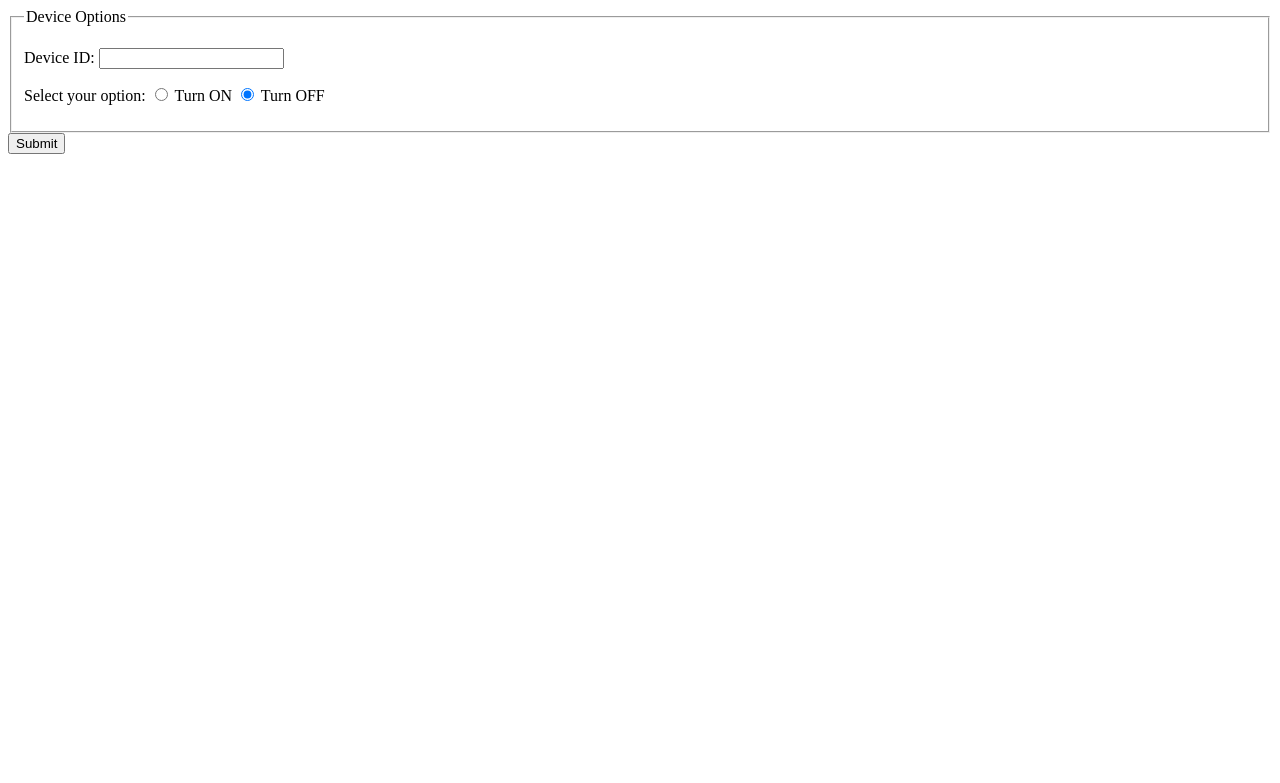
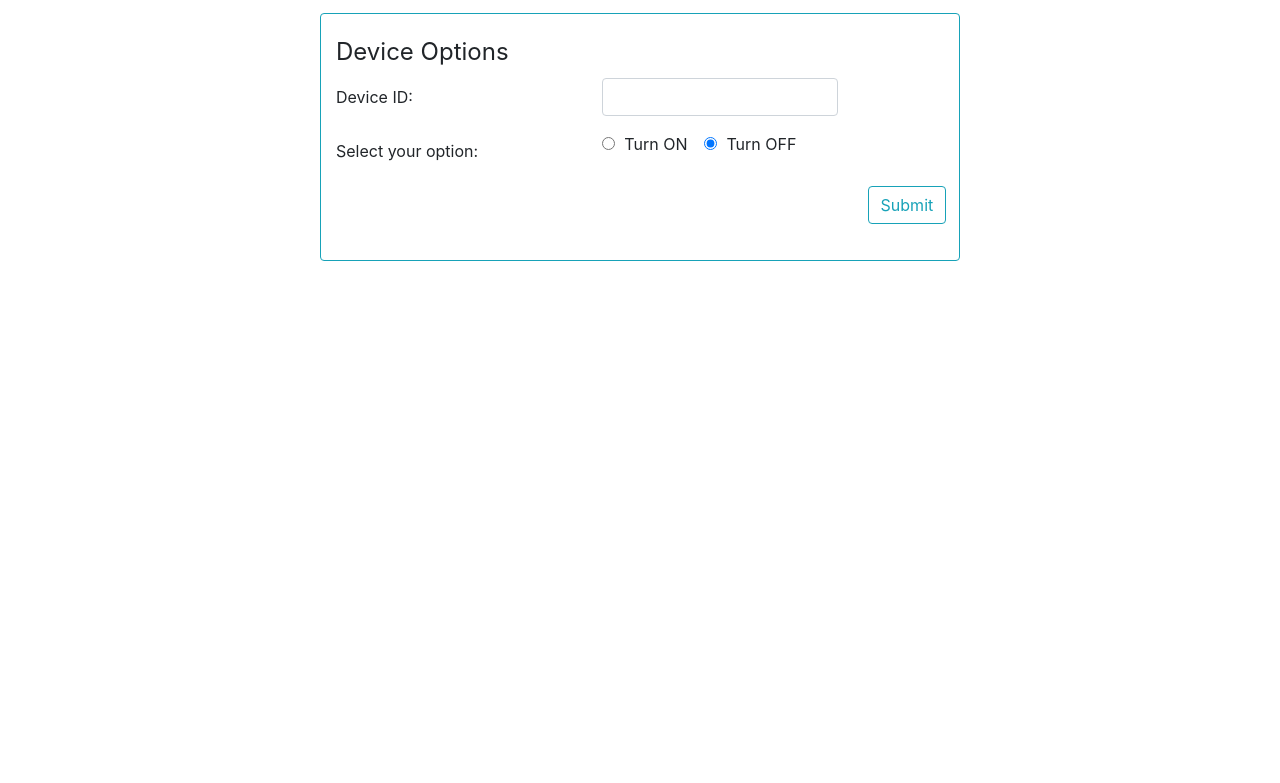
Before and after one commit to FranNetti/smartDentist, a Django app: page /manageDevice/ in a window 1280 px wide. Shown: the top 783 px of the page. Run offline with Django 3.2, Linux system fonts and the light colour scheme; some libraries are stand-ins or nearby versions.

Commit message:
change manageDevice UI

```diff
--- a/backend/app/smartDentistEP/templates/smartDentistEP/manageDevice.html
+++ b/backend/app/smartDentistEP/templates/smartDentistEP/manageDevice.html
@@ -1,28 +1,68 @@
-<!DOCKTYPE html>
-
+<!DOCTYPE html>
 <html lang="en">
 <head>
-    <meta charset="utf-8"/>
+    <meta charset="utf-8" />
+    <meta name="viewport" content="width=device-width, initial-scale=1.0">
     <title> Manage Device </title>
+    <link rel="stylesheet" href="https://stackpath.bootstrapcdn.com/bootstrap/4.1.2/css/bootstrap.min.css" integrity="sha384-Smlep5jCw/wG7hdkwQ/Z5nLIefveQRIY9nfy6xoR1uRYBtpZgI6339F5dgvm/e9B" crossorigin="anonymous">
+    <script src="https://cdnjs.cloudflare.com/ajax/libs/popper.js/1.14.3/umd/popper.min.js" integrity="sha384-ZMP7rVo3mIykV+2+9J3UJ46jBk0WLaUAdn689aCwoqbBJiSnjAK/l8WvCWPIPm49" crossorigin="anonymous"></script>
+    <script src="https://stackpath.bootstrapcdn.com/bootstrap/4.1.2/js/bootstrap.min.js" integrity="sha384-o+RDsa0aLu++PJvFqy8fFScvbHFLtbvScb8AjopnFD+iEQ7wo/CG0xlczd+2O/em" crossorigin="anonymous"></script>
+
+    <script src="https://ajax.googleapis.com/ajax/libs/jquery/3.3.1/jquery.min.js"></script>
+    <style>
+      body {
+        padding: 1%;
+      }
+
+      form {
+        padding: 20px;
+      }
+
+      form input[type="submit"]{
+        margin-right: 2%;
+      }
+    </style>
 </head>
-<body>
-    <form action="/manageDevice/" method="post">
+<body class="container-fluid">
+  <div class="row">
+    {% if error %}
+    <div class="alert alert-danger col-4 text-center mx-auto" role="alert">
+      {{ error }}
+    </div>
+    {% endif %}
+  </div>
+  <div class="row">
+    <form class="col-6 mx-auto border border-info rounded" action="/manageDevice/" method="post">
         <fieldset>
             <legend> Device Options </legend>
-            <p>
-                <label for="device_id"> Device ID: </label>
-                <input type="text" id="device_id" name="device_id" required />
-            </p>
-            <p>
-                <span> Select your option: </span>
-                <label><input type="radio" name="operation" value="on" /> Turn ON </label>
-                <label><input type="radio" name="operation" value="off" checked /> Turn OFF </label>
-            </p>
+            <div class="form-group row">
+                <label for="device_id" class="col-form-label col-5"> Device ID: </label>
+                <div class="col-5">
+                  <input type="text" class="form-control" id="device_id" name="device_id" required />
+                </div>
+            </div>
+            <div class="form-group row">
+                <span class="col-form-label col-5"> Select your option: </span>
+                <div class="col-5">
+                  <div class="form-check form-check-inline">
+                    <label class="form-check-label">
+                      <input type="radio" name="operation" value="on" class="form-check-input"/>
+                      Turn ON
+                    </label>
+                  </div>
+                  <div class="form-check form-check-inline">
+                    <label class="form-check-label">
+                      <input type="radio" name="operation" value="off" checked class="form-check-input"/>
+                      Turn OFF
+                    </label>
+                  </div>
+                </div>
+            </div>
         </fieldset>
-        <input type="submit" value="Submit" />
+        <div class="form-group row d-flex justify-content-end">
+          <input class="btn btn-outline-info" type="submit" value="Submit" />
+        </div>
     </form>
-    {% if error %}
-    <br/> <p> {{ error }} </p>
-    {% endif %}
+  </div>
 </body>
 </html>
```
